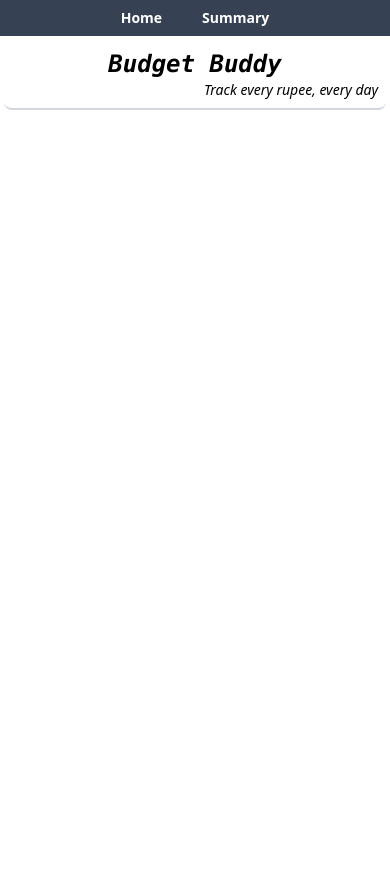
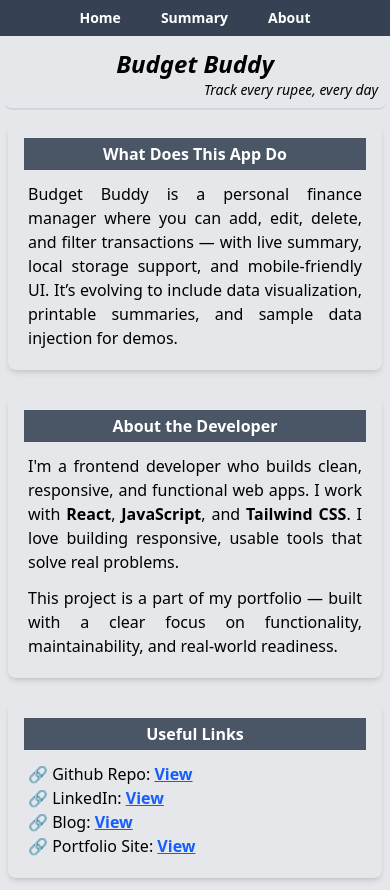
Before and after one commit to pardhu-og/budget-buddy, a React (Vite) app: page /about in a window 390 px wide. Before the commit the page ends 844 px from the top, so only its background shows below. Built offline with nearby package versions, Linux system fonts and the light colour scheme.

Commit message:
Add responsive About page with app details, developer intro, and external links along with minor UI improvements

```diff
--- a/src/App.jsx
+++ b/src/App.jsx
@@ -5,18 +5,20 @@ import Navbar from "./components/Navbar"
 import { Routes, Route } from "react-router-dom"
 import Filter from "./components/Filter"
 import Title from "./components/Title"
+import About from "./pages/About"
 function App() {
 
 
   return (
 
-      <div className="flex flex-col ">
+      <div className="flex flex-col bg-gray-200 lg:border-4 lg:border-gray-400/50 min-h-screen">
 
         <Navbar/>
         <Title />
         <Routes>
           <Route path="/" element={<UserInput />} />
           <Route path="/summary" element={<Display />} />
+          <Route path="/about" element={<About/>} />
         </Routes>
 
 
--- a/src/components/Filter.jsx
+++ b/src/components/Filter.jsx
@@ -39,7 +39,7 @@ useEffect(()=>{
                 <div className="flex justify-center gap-4">
                     <label htmlFor="type" className="md:py-1">Transaction Type</label>
                     <select name="type" id="type" value={fltdatavar.type} onChange={handleChange}
-                            className="border border-gray-400 rounded-lg px-1 md:py-1">
+                            className="border border-gray-400 rounded-lg px-1 md:py-1 hover:cursor-pointer hover:scale-105 transition-transform duration-100">
                         <option value="">All</option>
                         <option value="income">Income</option>
                         <option value="expenditure">Expenditure</option>
@@ -48,18 +48,18 @@ useEffect(()=>{
                 <div className="flex justify-center gap-4">
                     <label htmlFor="tag" className="md:py-1">Tag</label>
                     <select name="tag" id="tag" value={fltdatavar.tag} onChange={handleChange}
-                            className="border border-gray-400 rounded-lg px-1 md:py-1">
+                            className="border border-gray-400 rounded-lg px-1 md:py-1 hover:cursor-pointer hover:scale-105 transition-transform duration-100">
                         {["", "food", "rent payment", "cloths", "entertainment", "investment", "health", "salary", "interest", "rental income"].map(p=><option key={p} value={p}>{p===""?"ALL":p.toUpperCase()}</option>)}
                     </select>
                 </div>
                 <div className="flex justify-center gap-4">
                     <label htmlFor="month" className="md:py-1">Month</label>
-                    <input type="month" name="month" id="month" value={fltdatavar.month} onChange={handleChange} className="border border-gray-400 rounded-lg px-1 md:py-1"/>
+                    <input type="month" name="month" id="month" value={fltdatavar.month} onChange={handleChange} className="border border-gray-400 rounded-lg px-1 md:py-1 hover:cursor-pointer hover:scale-105 transition-transform duration-100"/>
                 </div>
                 <div className="flex justify-center gap-4">
                     <label htmlFor="sorttype" className="md:py-1">Sort</label>
                     <select name="sorttype" id="sorttype" value={fltdatavar.sorttype} onChange={handleChange}
-                            className="border border-gray-400 rounded-lg px-1 md:py-1">
+                            className="border border-gray-400 rounded-lg px-1 md:py-1 hover:cursor-pointer hover:scale-105 transition-transform duration-100">
                         <option value="">None</option>
                         <option value="amount">Amount</option>
                         <option value="date">Date</option>
@@ -70,7 +70,7 @@ useEffect(()=>{
                   <div className={`flex justify-center gap-4 ${fltdatavar.sorttype !== ""?"visible":"invisible"}`}>
                     <label htmlFor="sortorder" className="md:py-1">Order</label>
                     <select name="sortorder" id="sortorder" value={fltdatavar.sortorder} onChange={handleChange}
-                            className="border border-gray-400 rounded-lg px-1 md:py-1">
+                            className="border border-gray-400 rounded-lg px-1 md:py-1 hover:cursor-pointer hover:scale-105 transition-transform duration-100">
                         <option value="ascending">Ascending</option>
                         <option value="descending">Descending</option>
                     </select>
--- a/src/components/Navbar.jsx
+++ b/src/components/Navbar.jsx
@@ -9,6 +9,7 @@ export default function Navbar(){
                             lg:text-lg lg:p-4 lg:gap-20">
             <Link to="/" className="hover:underline hover:scale-120 active:text-gray-300">Home</Link>
             <Link to="/summary" className="hover:underline  hover:scale-120 active:text-gray-300">Summary</Link>
+            <Link to="/about" className="hover:underline  hover:scale-120 active:text-gray-300">About</Link>
             </div>
         </nav>
     );
--- a/src/components/Title.jsx
+++ b/src/components/Title.jsx
@@ -5,7 +5,7 @@ export default function Title () {
         <div className="m-1 p-2  border-b-2 border-gray-300 rounded-lg
                         md:m-8
                         ">
-        <h1 className="text-2xl text-center font-semibold font-mono italic
+        <h1 className="text-2xl text-center  font-semibold italic
                         md:text-3xl
                         lg:text-5xl">Budget Buddy</h1>
         <p className="text-sm text-right  italic
--- a/src/components/UserInput.jsx
+++ b/src/components/UserInput.jsx
@@ -18,7 +18,6 @@ const[noamtalert, setNoAmountAlert] =useState(0)
     })
 
 
-
     function handleSubmit(e){
         e.preventDefault();
         if(userInput.type === "") {
@@ -28,6 +27,7 @@ const[noamtalert, setNoAmountAlert] =useState(0)
         }   else{
             const newEntry ={...userInput, Id:Date.now(),};
             setData(p=>[...p, newEntry]);
+
             setUserInput(p=>({
                  Id:1,
                  date:new Date().toISOString().split("T")[0],
@@ -47,7 +47,7 @@ const[noamtalert, setNoAmountAlert] =useState(0)
 
         <div className="flex flex-col pb-2 relative">
             <Summary incview="false" expview="false"/>
-            <Form submitFunction={handleSubmit} inpvalidationState={userInput} setInpValidationState={setUserInput} />
+            <Form submitFunction={handleSubmit} inpvalidationState={userInput} setInpValidationState={setUserInput} Title={"Transaction Details"}/>
 
             <p key={`cnf${animatekey}`} className={`text-blue-600 text-base text-center font-bold opacity-0 absolute bottom-0 translate-y-[100%] left-1/2 translate-x-[-50%] ${animatekey!==0 ? "animate-fadeinout":""}
                                                     md:text-lg
--- a/src/index.css
+++ b/src/index.css
@@ -1,3 +1,4 @@
+/* index.css */
 @import "tailwindcss";
 
 @theme {
--- /dev/null
+++ b/src/pages/About.jsx
@@ -0,0 +1,46 @@
+//About.jsx
+export default function About (){
+
+    return (
+        <div className="flex flex-col space-y-6 m-1 mb-2 p-1
+                        md:space-y-8 md:m-2 md:mb-3 md:p-2
+                        lg:space-y-9 lg:m-3 lg:mb-4 lg:p-3
+                        ">
+            <section className=" rounded-lg shadow-md p-3 md:p-4 lg:p-5">
+                <h2 className="bg-gray-600 text-white m-1 mb-2 p-1  font-semibold  text-center
+                                md:m-2 md:mb-3 md:p-2 md:text-xl
+                                lg:m-3 lg:mb-4 lg:p-3 lg:text-2xl
+                                ">What Does This App Do</h2>
+                <p className="text-justify m-1 p-1
+                               md:m-2 md:p-2 md:text-lg
+                               lg:m-3 lg:p-3 lg:text-xl lg:leading-relaxed">Budget Buddy is a personal finance manager where you can add, edit, delete, and filter transactions — with live summary, local storage support, and mobile-friendly UI. It’s evolving to include data visualization, printable summaries, and sample data injection for demos.</p>
+            </section>
+            <section className=" rounded-lg shadow-md p-3 md:p-4 lg:p-5">
+                <h2 className="bg-gray-600 text-white m-1 font-semibold text-center
+                                mb-2 p-1 md:m-2 md:mb-3 md:p-2 md:text-xl
+                                lg:m-3 lg:mb-4 lg:p-3 lg:text-2xl
+                                ">About the Developer</h2>
+                <p className="text-justify m-1 p-1
+                               md:m-2 md:p-2 md:text-lg
+                               lg:m-3 lg:p-3 lg:text-xl lg:leading-relaxed">I'm a frontend developer who builds clean, responsive, and functional web apps. I work with <span className="font-semibold">React</span>, <span className="font-semibold">JavaScript</span>, and <span className="font-semibold">Tailwind CSS</span>. I love building responsive, usable tools that solve real problems.</p>
+                <p className="text-justify m-1 p-1
+                               md:m-2 md:p-2 md:text-lg
+                               lg:m-3 lg:p-3 lg:text-xl lg:leading-relaxed">This project is a part of my portfolio — built with a clear focus on functionality, maintainability, and real-world readiness.</p>
+            </section>
+            <section className=" rounded-lg shadow-md p-3 md:p-4 lg:p-5">
+                <h2 className="bg-gray-600 text-white m-1 mb-2 p-1 font-semibold text-center
+                                md:m-2 md:mb-3 md:p-2 md:text-xl
+                                lg:m-3 lg:mb-4 lg:p-3 lg:text-2xl
+                                ">Useful Links</h2>
+                <ul className="p-1 m-1 font-medium
+                                md:p-2 md:m-2 md:text-lg
+                                lg:p-3 lg:m-3 lg:text-xl lg:leading-relaxed">
+                    <li>🔗 Github Repo: <a href="https://github.com/pardhu-og/budget-buddy" target="_blank" rel="noopener noreferrer" className="font-semibold text-blue-600 underline">View</a></li>
+                    <li>🔗 LinkedIn: <a href="https://www.linkedin.com/in/pardhasaradhi-alaparthi-203786371" target="_blank" rel="noopener noreferrer" className="font-semibold  text-blue-600 underline">View</a></li>
+                    <li>🔗 Blog: <a href="https://dialogue-with-machine-a-coders-journey.hashnode.dev/" target="_blank" rel="noopener noreferrer" className="font-semibold text-blue-600 underline">View</a></li>
+                    <li>🔗 Portfolio Site: <a href="#" target="_blank" rel="noopener noreferrer" className="font-semibold text-blue-600 underline">View</a></li>
+                </ul>
+            </section>
+        </div>
+    )
+}
```
Also changed, not shown: src/components/Form.jsx (+9 -9 lines), src/pages/Display.jsx (+13 -11 lines).
